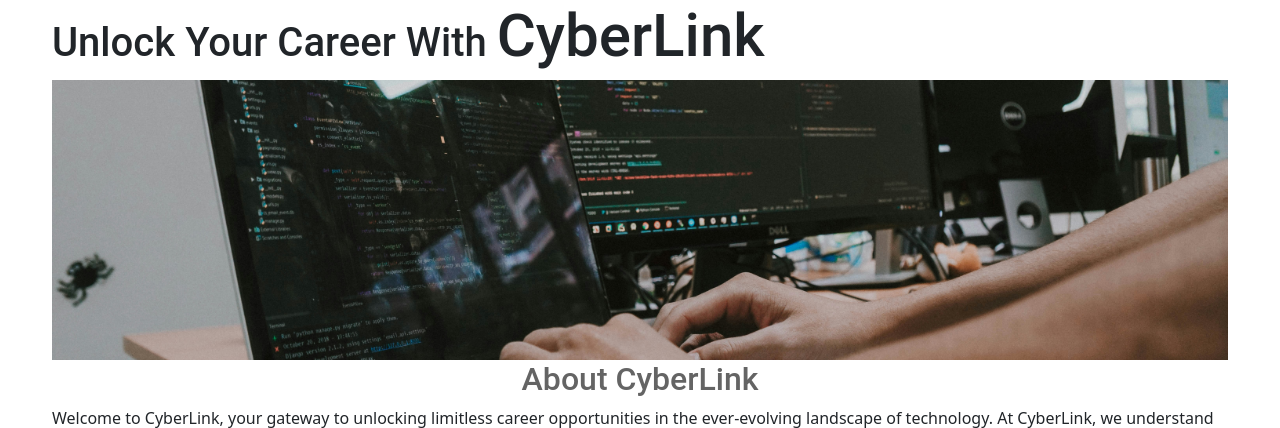
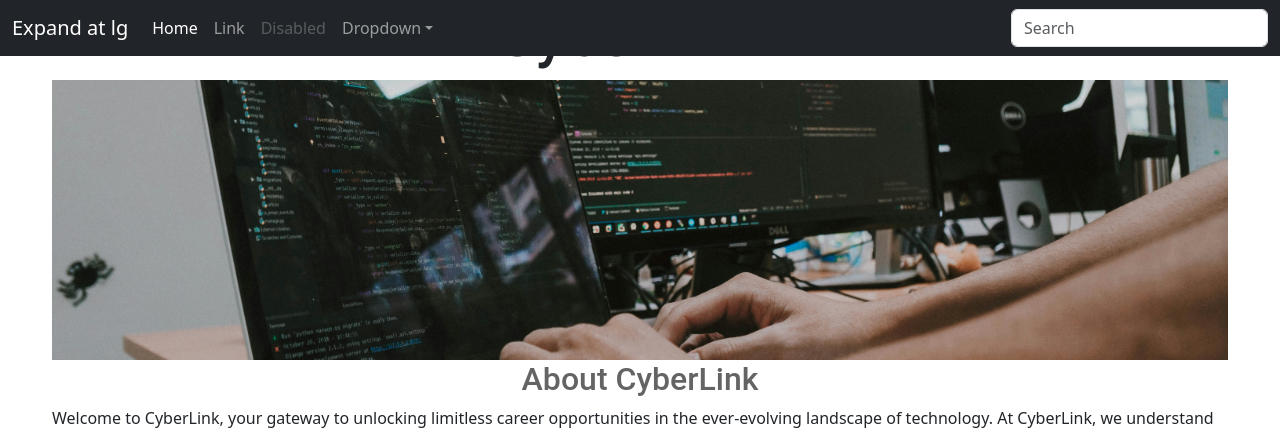
Before and after one commit to ngemuantony/job-hunter, a Flask app: page / in a window 1280 px wide. Shown: the top 428 px of the page. Run offline with Flask 3, Linux system fonts and the light colour scheme.

Commit message:
Added a navbar

```diff
--- a/templates/home.html
+++ b/templates/home.html
@@ -15,6 +15,7 @@
 
 </head>
 <body>
+  {% include 'nav.html' %}
  <div class="container">
     <h1>Unlock Your Career With <span class="comp">CyberLink</span></h1>
     <img src="../static/banner.jpg" alt="CyberLink banner" class="img-fluid" id="banner">
--- /dev/null
+++ b/templates/nav.html
@@ -0,0 +1,41 @@
+<nav class="navbar navbar-expand-lg navbar-dark bg-dark fixed-top">
+  <div class="container-fluid">
+    <a class="navbar-brand" href="#">Expand at lg</a>
+    <button class="navbar-toggler" type="button" data-bs-toggle="collapse" data-bs-target="#navbarsExample05" aria-controls="navbarsExample05" aria-expanded="false" aria-label="Toggle navigation">
+      <span class="navbar-toggler-icon"></span>
+    </button>
+
+    <div class="collapse navbar-collapse" id="navbarsExample05">
+      <ul class="navbar-nav me-auto mb-2 mb-lg-0">
+        <li class="nav-item">
+          <a class="nav-link active" aria-current="page" href="#">Home</a>
+        </li>
+        <li class="nav-item">
+          <a class="nav-link" href="#">Link</a>
+        </li>
+        <li class="nav-item">
+          <a class="nav-link disabled" aria-disabled="true">Disabled</a>
+        </li>
+        <li class="nav-item dropdown">
+          <a class="nav-link dropdown-toggle" href="#" data-bs-toggle="dropdown" aria-expanded="false">Dropdown</a>
+          <ul class="dropdown-menu">
+            <li><a class="dropdown-item" href="#">Action</a></li>
+            <li><a class="dropdown-item" href="#">Another action</a></li>
+            <li><a class="dropdown-item" href="#">Something else here</a></li>
+          </ul>
+        </li>
+      </ul>
+      <form role="search">
+        <input class="form-control" type="search" placeholder="Search" aria-label="Search">
+
+        <ul class="dropdown-menu">
+          <li><a class="dropdown-item" href="#">Action</a></li>
+          <li><a class="dropdown-item" href="#">Another action</a></li>
+          <li><a class="dropdown-item" href="#">Something else here</a></li>
+          <li><hr class="dropdown-divider"></li>
+          <li><a class="dropdown-item" href="#">Separated link</a></li>
+        </ul>
+      </form>
+    </div>
+  </div>
+</nav>
```
Also changed, not shown: 1 other file.
